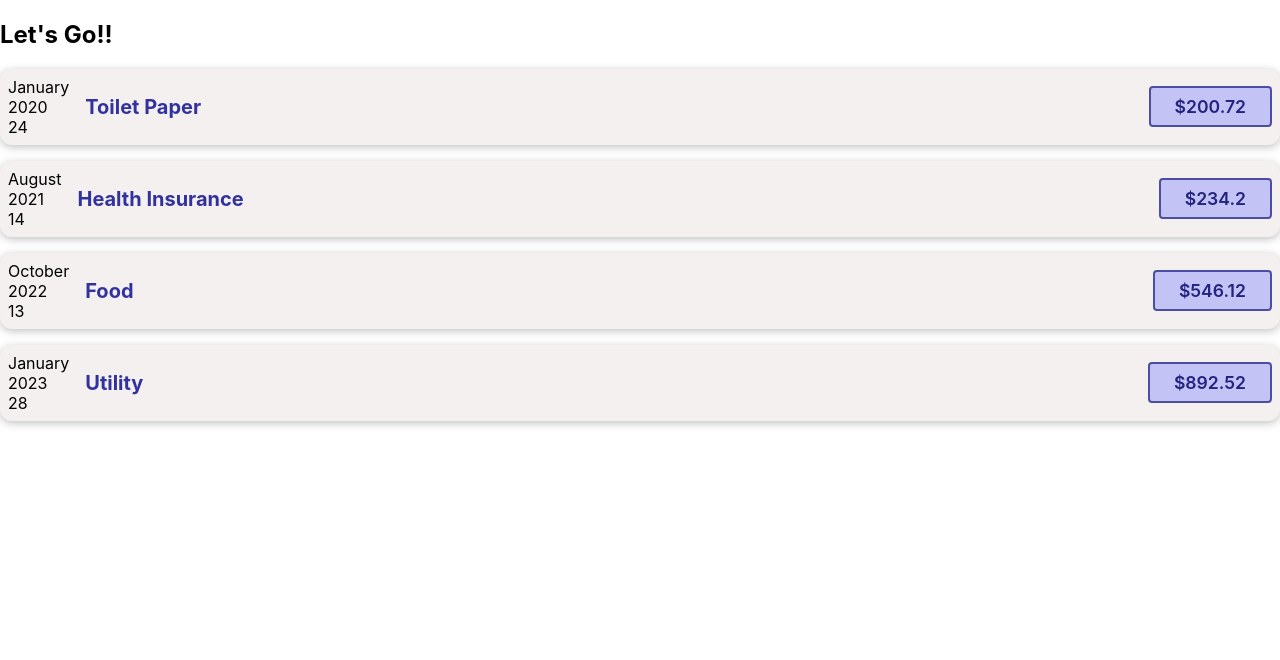
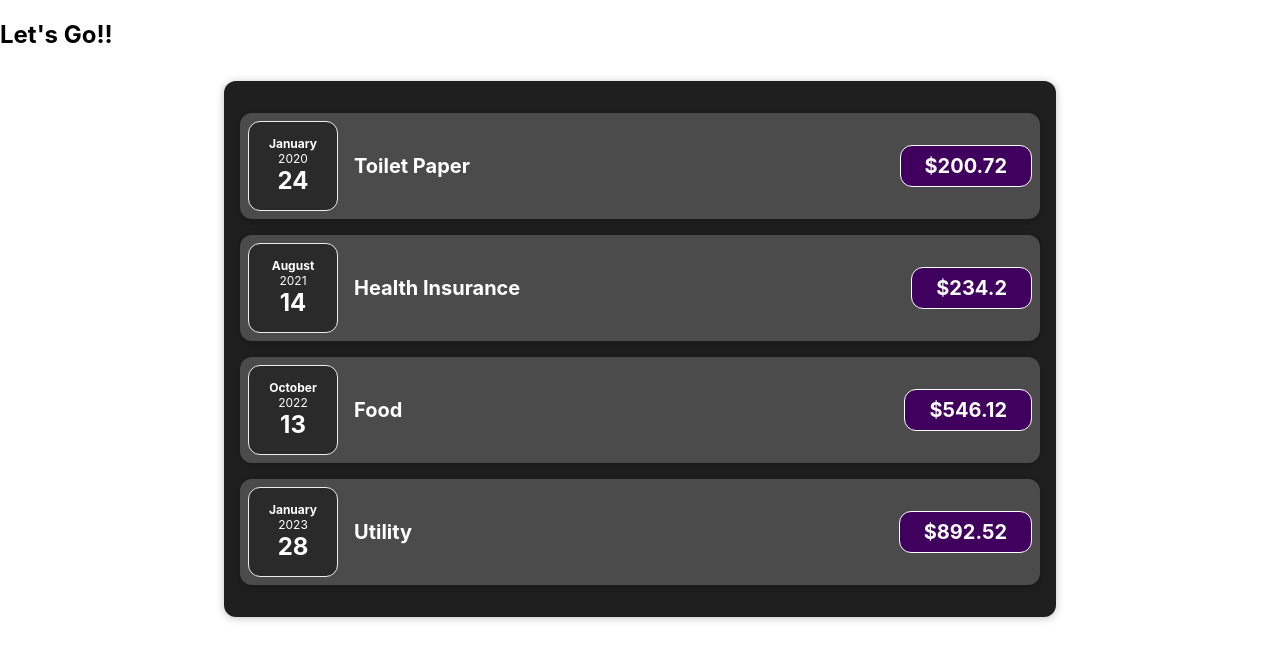
Before and after one commit to emmypuch/react-projects, a React (Create React App) app: page / in a window 1280 px wide. Shown: the top 660 px of the page. Built offline with nearby package versions, Linux system fonts and the light colour scheme.

Commit message:
added expense.js

```diff
--- a/src/App.js
+++ b/src/App.js
@@ -1,4 +1,4 @@
-import ExpenseItem from "./components/ExpenseItem";
+import Expenses from "./components/Expenses";
 
 function App() {
   const expenses = [
@@ -31,26 +31,7 @@
   return (
     <div>
       <h2>Let's Go!!</h2>
-      <ExpenseItem
-        title={expenses[0].title}
-        amount={expenses[0].amount}
-        date={expenses[0].date}
-      ></ExpenseItem>
-      <ExpenseItem
-        title={expenses[1].title}
-        amount={expenses[1].amount}
-        date={expenses[1].date}
-      ></ExpenseItem>
-      <ExpenseItem
-        title={expenses[2].title}
-        amount={expenses[2].amount}
-        date={expenses[2].date}
-      ></ExpenseItem>
-      <ExpenseItem
-        title={expenses[3].title}
-        amount={expenses[3].amount}
-        date={expenses[3].date}
-      ></ExpenseItem>
+      <Expenses items={expenses} />
     </div>
   );
 }
--- /dev/null
+++ b/src/components/ExpenseDate.css
@@ -0,0 +1,26 @@
+  .expense-date {
+     display: flex;
+     flex-direction: column;
+     width: 5.5rem;
+     height: 5.5rem;
+     border: 1px solid #ececec;
+     background-color: #2a2a2a;
+     color: white;
+     border-radius: 12px;
+     align-items: center;
+     justify-content: center;
+ }
+
+ .expense-date__month {
+     font-size: 0.75rem;
+     font-weight: bold;
+ }
+
+ .expense-date__year {
+     font-size: 0.75rem;
+ }
+
+ .expense-date__day {
+     font-size: 1.5rem;
+     font-weight: bold;
+ }
--- /dev/null
+++ b/src/components/ExpenseDate.js
@@ -0,0 +1,17 @@
+import "./ExpenseDate.css";
+
+function ExpenseDate(props) {
+  const month = props.date.toLocaleString("en-US", { month: "long" });
+  const year = props.date.getFullYear();
+  const day = props.date.toLocaleString("en-US", { day: "2-digit" });
+
+  return (
+    <div className="expense-date">
+      <div className="expense-date__month">{month}</div>
+      <div className="expense-date__year">{year}</div>
+      <div className="expense-date__day">{day}</div>
+    </div>
+  );
+}
+
+export default ExpenseDate;
--- a/src/components/ExpenseItem.css
+++ b/src/components/ExpenseItem.css
@@ -2,11 +2,11 @@
     display: flex;
     justify-content: space-between;
     align-items: center;
-    box-shadow: 0px 2px 8px rgba(0, 0, 0, 0.25);
+    box-shadow: 0 2px 8px rgba(0, 0, 0, 0.25);
     padding: 0.5rem;
     margin: 1rem 0;
     border-radius: 12px;
-    background-color: #f4f0f0;
+    background-color: #4b4b4b;
 }
 
 .expense-item__description {
@@ -15,8 +15,29 @@
     gap: 1rem;
     align-items: flex-end;
     flex-flow: column-reverse;
+    justify-content: flex-start;
+    flex: 1;
 }
 
+.expense-item h2 {
+    color: #3a3a3a;
+    font-size: 1rem;
+    flex: 1;
+    margin: 0 1rem;
+    color: white;
+}
+
+.expense-item__price {
+    font-size: 1rem;
+    font-weight: bold;
+    color: white;
+    background-color: #40005d;
+    border: 1px solid white;
+    padding: 0.5rem;
+    border-radius: 12px;
+}
+
+@media (min-width: 580px) {
     .expense-item__description {
         flex-direction: row;
         align-items: center;
@@ -26,19 +47,10 @@
 
     .expense-item__description h2 {
         font-size: 1.25rem;
-    margin-left: 1rem;
-    color: rgb(50, 50, 159);
     }
 
     .expense-item__price {
         font-size: 1.25rem;
         padding: 0.5rem 1.5rem;
-    justify-content: flex-end;
-    display: flex;
-    background-color: rgb(195, 195, 245);
-    border: 2px solid rgb(77, 77, 164);
-    border-radius: 4px;
-    color: rgb(35, 35, 128);
-    font-size: 1.1rem;
-    font-weight: 600;
     }
+}
--- a/src/components/ExpenseItem.js
+++ b/src/components/ExpenseItem.js
@@ -1,17 +1,10 @@
+import ExpenseDate from "./ExpenseDate";
 import "./ExpenseItem.css";
 
 function ExpenseItem(props) {
-  const month = props.date.toLocaleString("en-US", { month: "long" });
-  const year = props.date.getFullYear();
-  const day = props.date.toLocaleString("en-US", { day: "2-digit" });
-
   return (
     <div className="expense-item">
-      <div>
-        <div>{month}</div>
-        <div>{year}</div>
-        <div>{day}</div>
-      </div>
+      <ExpenseDate date={props.date} />
       <div className="expense-item__description">
         <h2>{props.title}</h2>
       </div>
--- /dev/null
+++ b/src/components/Expenses.css
@@ -0,0 +1,9 @@
+.expenses {
+    padding: 1rem;
+    background-color: rgb(31, 31, 31);
+    margin: 2rem auto;
+    width: 50rem;
+    max-width: 95%;
+    border-radius: 12px;
+    box-shadow: 0 1px 8px rgba(0, 0, 0, 0.25);
+}
--- /dev/null
+++ b/src/components/Expenses.js
@@ -0,0 +1,31 @@
+import ExpenseItem from "./ExpenseItem";
+import "./Expenses.css";
+
+function Expenses(props) {
+  return (
+    <div className="expenses">
+      <ExpenseItem
+        title={props.items[0].title}
+        amount={props.items[0].amount}
+        date={props.items[0].date}
+      />
+      <ExpenseItem
+        title={props.items[1].title}
+        amount={props.items[1].amount}
+        date={props.items[1].date}
+      />
+      <ExpenseItem
+        title={props.items[2].title}
+        amount={props.items[2].amount}
+        date={props.items[2].date}
+      />
+      <ExpenseItem
+        title={props.items[3].title}
+        amount={props.items[3].amount}
+        date={props.items[3].date}
+      />
+    </div>
+  );
+}
+
+export default Expenses;
```
Lines whose indentation alone changed are shown as unchanged.
